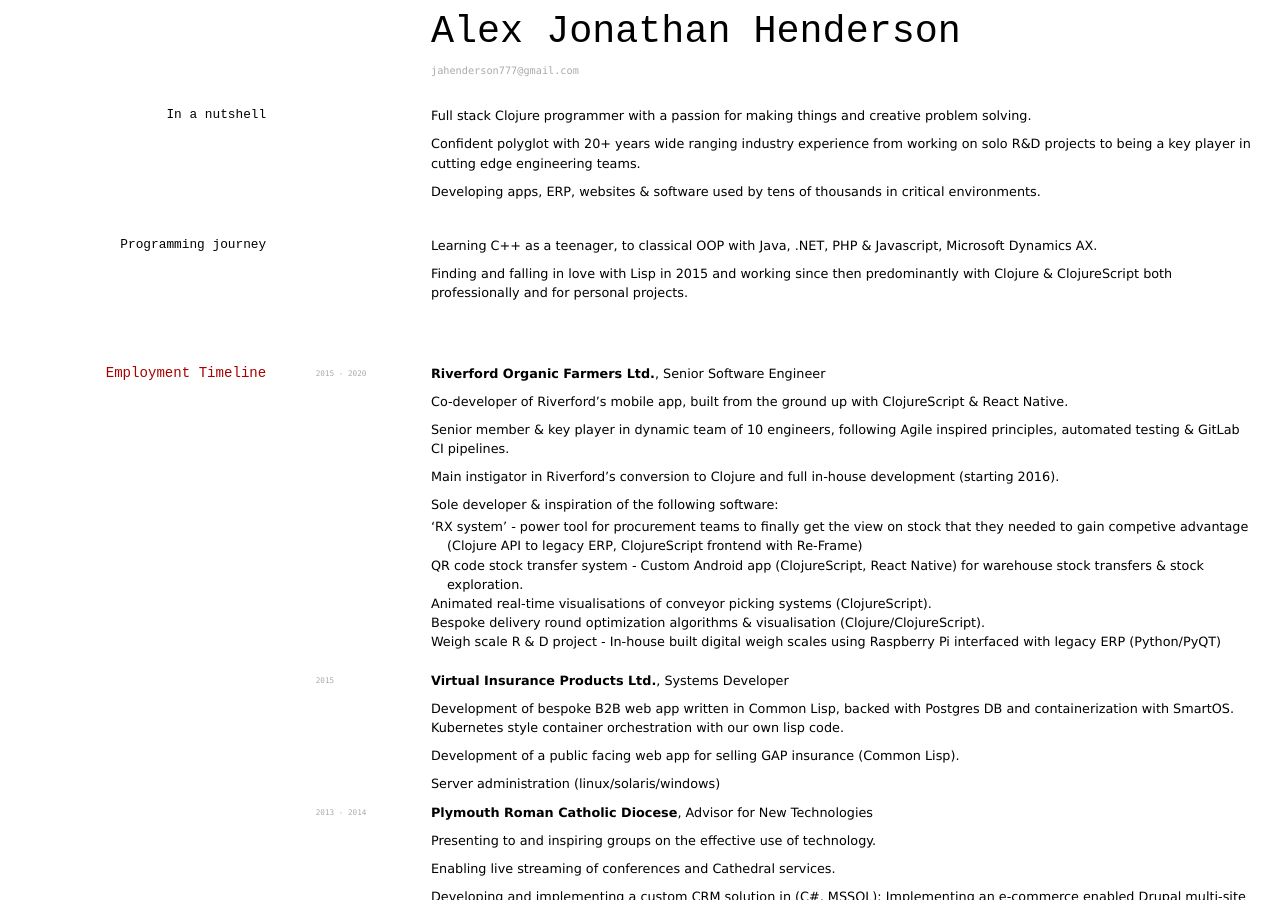
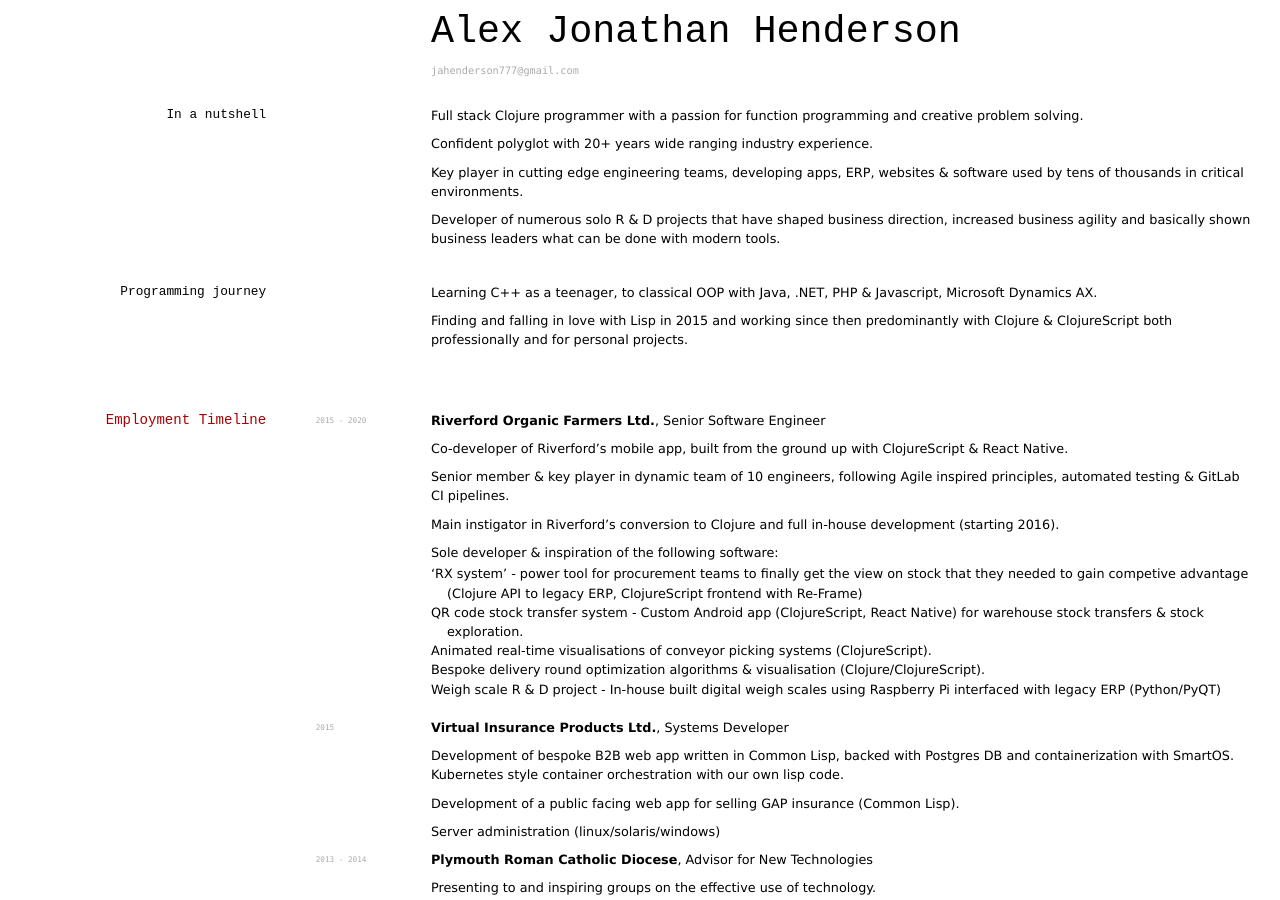
Before and after one commit to elipapa/markdown-cv, a Jekyll site: the page built from index.md, in a window 1280 px wide and 900 px high. Built offline with Jekyll 4.4.1, drawn with Linux system fonts in a browser that asks for light colours.

Commit message:
Update index.md

```diff
--- a/index.md
+++ b/index.md
@@ -10,11 +10,13 @@
 
 ### In a nutshell
 
-Full stack Clojure programmer with a passion for making things and creative problem solving.
+Full stack Clojure programmer with a passion for function programming and creative problem solving.
 
-Confident polyglot with 20+ years wide ranging industry experience from working on solo R&D projects to being a key player in cutting edge engineering teams.
+Confident polyglot with 20+ years wide ranging industry experience.
 
-Developing apps, ERP, websites & software used by tens of thousands in critical environments.
+Key player in cutting edge engineering teams, developing apps, ERP, websites & software used by tens of thousands in critical environments.
+
+Developer of numerous solo R & D projects that have shaped business direction, increased business agility and basically shown business leaders what can be done with modern tools.
 
 ### Programming journey
 
```
